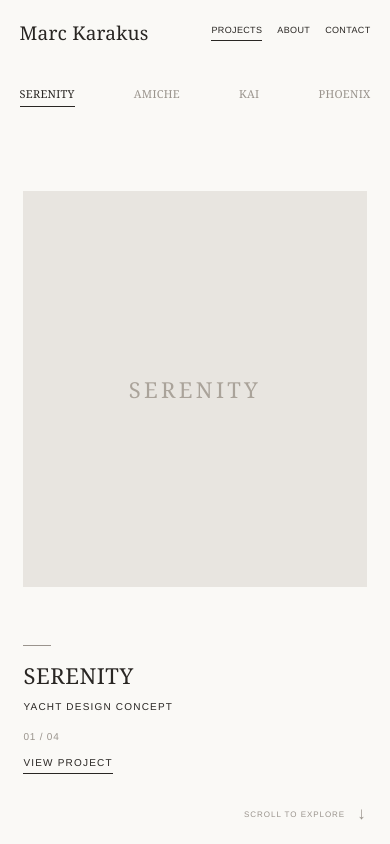
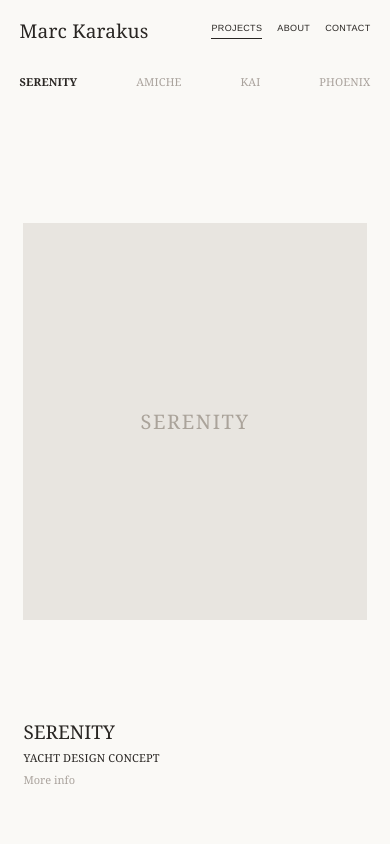
Before and after one commit to karakusmarc/karakusmarc.github.io, a plain HTML site: page projects.html in a window 390 px wide. Shown: the top 844 px of the page. Drawn offline with Linux system fonts and the light colour scheme.

Commit message:
Update projects.html

```diff
--- a/projects.html
+++ b/projects.html
@@ -24,8 +24,7 @@
         :root {
             --paper: #faf9f6;
             --ink: #292623;
-            --muted: #9a948d;
-            --line: #dedbd5;
+            --muted: #aaa39d;
 
             --serif: Georgia, "Times New Roman", serif;
             --sans: "Helvetica Neue", Helvetica, Arial, sans-serif;
@@ -73,6 +72,7 @@
 
         .site-header {
             position: fixed;
+
             top: 0;
             left: 0;
             right: 0;
@@ -83,26 +83,32 @@
             justify-content: space-between;
             align-items: flex-start;
 
-            padding: 26px 4%;
+            padding: 22px 4%;
+
             background: var(--paper);
         }
 
         .site-brand {
             font-family: var(--serif);
+
             font-size: 23px;
             font-weight: 400;
             letter-spacing: 0.01em;
+            line-height: 1.2;
+
             white-space: nowrap;
         }
 
         .site-navigation {
             display: flex;
             gap: 35px;
+
             padding-top: 7px;
         }
 
         .site-navigation a {
             font-family: var(--sans);
+
             font-size: 10px;
             font-weight: 400;
             letter-spacing: 0.12em;
@@ -122,38 +128,44 @@
 
         /* =====================================
            FIXED PROJECT MENU
+
+           Small typography
+           Compact spacing
+           Located directly below brand
+           No active indicator line
         ===================================== */
 
         .project-menu {
             position: fixed;
+
             left: 4%;
-            top: 50%;
-            transform: translateY(-50%);
+            top: 80px;
 
             z-index: 90;
 
             display: flex;
             flex-direction: column;
             align-items: flex-start;
-            gap: 26px;
+
+            gap: 9px;
         }
 
         .project-menu a {
             display: block;
 
-            padding: 5px 0 5px 16px;
-            border-left: 1px solid transparent;
+            font-family: var(--serif);
 
-            font-family: var(--serif);
-            font-size: 15px;
-            letter-spacing: 0.045em;
+            font-size: 13px;
+            font-weight: 400;
+            line-height: 1.25;
+
+            letter-spacing: 0.025em;
 
             color: var(--muted);
 
             transition:
-                color 0.4s ease,
-                border-color 0.4s ease,
-                opacity 0.4s ease;
+                color 0.3s ease,
+                font-weight 0.3s ease;
         }
 
         .project-menu a:hover {
@@ -162,18 +174,20 @@
 
         .project-menu a.active {
             color: var(--ink);
-            border-left-color: var(--ink);
+            font-weight: 700;
         }
 
 
         /* =====================================
-           FULL SCREEN PROJECT SLIDES
+           FULLSCREEN PROJECT PANELS
         ===================================== */
 
         .project-panel {
             width: 100%;
+
             height: 100vh;
             height: 100svh;
+
             min-height: 560px;
 
             display: grid;
@@ -195,7 +209,7 @@
 
 
         /* =====================================
-           CENTRAL PROJECT IMAGE
+           CENTRAL IMAGE
         ===================================== */
 
         .project-visual {
@@ -208,11 +222,13 @@
             align-self: center;
 
             display: block;
+
             cursor: pointer;
         }
 
         .image-frame {
             width: 100%;
+
             height: 65vh;
             height: 65svh;
 
@@ -242,7 +258,7 @@
 
 
         /* =====================================
-           IMAGE PLACEHOLDER
+           IMAGE FALLBACK
         ===================================== */
 
         .image-frame.is-empty {
@@ -251,8 +267,11 @@
 
         .image-fallback {
             font-family: var(--serif);
-            font-size: 22px;
-            letter-spacing: 0.15em;
+
+            font-size: 20px;
+            font-weight: 400;
+            letter-spacing: 0.08em;
+
             color: #aaa39a;
             text-align: center;
         }
@@ -260,6 +279,10 @@
 
         /* =====================================
            PROJECT INFORMATION
+
+           Smaller and more discreet
+           No decorative line
+           No project counter
         ===================================== */
 
         .project-information {
@@ -268,90 +291,53 @@
             width: 100%;
 
             align-self: end;
-            margin-bottom: 12vh;
-        }
 
-        .info-rule {
-            display: block;
-            width: 28px;
-            height: 1px;
-
-            margin-bottom: 20px;
-            background: var(--muted);
+            margin-bottom: 5vh;
         }
 
         .project-information h2 {
             font-family: var(--serif);
-            font-size: 23px;
+
+            font-size: 19px;
             font-weight: 400;
-            letter-spacing: 0.025em;
+            letter-spacing: 0;
 
-            margin-bottom: 8px;
+            line-height: 1.3;
+
+            margin-bottom: 5px;
         }
 
         .project-category {
-            font-family: var(--sans);
-            font-size: 10px;
+            font-family: var(--serif);
+
+            font-size: 12px;
             font-weight: 400;
-            letter-spacing: 0.12em;
-            line-height: 1.8;
-        }
 
-        .project-counter {
-            display: block;
+            letter-spacing: 0.015em;
+            line-height: 1.5;
 
-            margin-top: 15px;
-
-            font-family: var(--sans);
-            font-size: 10px;
-            letter-spacing: 0.08em;
-            color: var(--muted);
+            color: var(--ink);
         }
 
         .project-link {
             display: inline-block;
 
-            margin-top: 28px;
-            padding-bottom: 5px;
+            margin-top: 6px;
 
-            font-family: var(--sans);
-            font-size: 10px;
-            letter-spacing: 0.12em;
+            font-family: var(--serif);
 
-            border-bottom: 1px solid var(--ink);
+            font-size: 12px;
+            font-weight: 400;
 
-            transition: opacity 0.3s ease;
+            letter-spacing: 0;
+
+            color: var(--muted);
+
+            transition: color 0.3s ease;
         }
 
         .project-link:hover {
-            opacity: 0.5;
-        }
-
-
-        /* =====================================
-           SCROLL INDICATOR
-        ===================================== */
-
-        .scroll-indicator {
-            position: fixed;
-            right: 4%;
-            bottom: 30px;
-            z-index: 80;
-
-            display: flex;
-            align-items: center;
-            gap: 12px;
-
-            font-family: var(--sans);
-            font-size: 9px;
-            letter-spacing: 0.12em;
-            color: var(--muted);
-
-            pointer-events: none;
-        }
-
-        .scroll-indicator span {
-            font-size: 17px;
+            color: var(--ink);
         }
 
 
@@ -371,11 +357,16 @@
             }
 
             .project-menu a {
-                font-size: 13px;
+                font-size: 12px;
             }
 
             .project-information h2 {
-                font-size: 20px;
+                font-size: 18px;
+            }
+
+            .project-category,
+            .project-link {
+                font-size: 11px;
             }
 
             .image-frame {
@@ -411,52 +402,50 @@
             }
 
 
-            /* Horizontal fixed project menu */
+            /* Horizontal project menu */
 
             .project-menu {
                 top: 65px;
+
                 left: 0;
                 right: 0;
 
-                transform: none;
+                padding: 10px 5%;
 
-                padding: 16px 5% 12px;
                 background: var(--paper);
 
                 flex-direction: row;
                 justify-content: space-between;
                 align-items: center;
+
                 gap: 8px;
             }
 
             .project-menu a {
-                border-left: none;
-                border-bottom: 1px solid transparent;
-
-                padding: 5px 0;
-
                 font-size: 11px;
-                letter-spacing: 0.025em;
+                letter-spacing: 0.015em;
             }
 
             .project-menu a.active {
-                border-left: none;
-                border-bottom-color: var(--ink);
+                font-weight: 700;
             }
 
 
-            /* Vertical mobile composition */
+            /* Project composition */
 
             .project-panel {
                 height: 100svh;
                 min-height: 560px;
 
                 grid-template-columns: 1fr;
-                grid-template-rows: minmax(0, 1fr) auto;
+
+                grid-template-rows:
+                    minmax(0, 1fr)
+                    auto;
 
                 gap: 12px;
 
-                padding: 145px 6% 70px;
+                padding: 135px 6% 55px;
             }
 
             .project-visual {
@@ -480,26 +469,17 @@
             }
 
             .project-information h2 {
-                font-size: 22px;
+                font-size: 19px;
+                margin-bottom: 5px;
             }
 
             .project-category {
-                font-size: 10px;
+                font-size: 11px;
             }
 
             .project-link {
-                margin-top: 15px;
-            }
-
-            .info-rule {
-                margin-bottom: 14px;
-            }
-
-            .scroll-indicator {
-                bottom: 20px;
-                right: 6%;
-
-                font-size: 8px;
+                font-size: 11px;
+                margin-top: 6px;
             }
 
         }
@@ -531,7 +511,7 @@
 
 
     <!-- =====================================
-         SITE HEADER
+         HEADER
     ===================================== -->
 
     <header class="site-header">
@@ -605,7 +585,7 @@
 
                     <img
                         src="WEB/home/serenity.webp"
-                        alt="SERENITY yacht concept">
+                        alt="SERENITY yacht design concept">
 
                     <span class="image-fallback" hidden>
                         SERENITY
@@ -618,20 +598,15 @@
 
             <div class="project-information">
 
-                <span class="info-rule"></span>
-
                 <h2>SERENITY</h2>
 
                 <p class="project-category">
                     YACHT DESIGN CONCEPT
                 </p>
 
-                <span class="project-counter">
-                    01 / 04
-                </span>
-
-                <a class="project-link" href="serenity.html">
-                    VIEW PROJECT
+                <a class="project-link"
+                   href="serenity.html">
+                    More info
                 </a>
 
             </div>
@@ -667,20 +642,15 @@
 
             <div class="project-information">
 
-                <span class="info-rule"></span>
-
                 <h2>AMICHE</h2>
 
                 <p class="project-category">
                     60M MOTOR YACHT
                 </p>
 
-                <span class="project-counter">
-                    02 / 04
-                </span>
-
-                <a class="project-link" href="amiche.html">
-                    VIEW PROJECT
+                <a class="project-link"
+                   href="amiche.html">
+                    More info
                 </a>
 
             </div>
@@ -716,20 +686,15 @@
 
             <div class="project-information">
 
-                <span class="info-rule"></span>
-
                 <h2>KAI</h2>
 
                 <p class="project-category">
                     24M SAILING YACHT
                 </p>
 
-                <span class="project-counter">
-                    03 / 04
-                </span>
-
-                <a class="project-link" href="kai.html">
-                    VIEW PROJECT
+                <a class="project-link"
+                   href="kai.html">
+                    More info
                 </a>
 
             </div>
@@ -765,20 +730,15 @@
 
             <div class="project-information">
 
-                <span class="info-rule"></span>
-
                 <h2>PHOENIX</h2>
 
                 <p class="project-category">
                     42M MOTOR YACHT
                 </p>
 
-                <span class="project-counter">
-                    04 / 04
-                </span>
-
-                <a class="project-link" href="phoenix.html">
-                    VIEW PROJECT
+                <a class="project-link"
+                   href="phoenix.html">
+                    More info
                 </a>
 
             </div>
@@ -787,19 +747,6 @@
 
 
     </main>
-
-
-    <!-- =====================================
-         SCROLL INDICATOR
-    ===================================== -->
-
-    <div class="scroll-indicator"
-         aria-hidden="true">
-
-        SCROLL TO EXPLORE
-        <span>↓</span>
-
-    </div>
 
 
     <!-- =====================================
@@ -817,7 +764,7 @@
         );
 
 
-        /* Update active menu item */
+        /* Update selected project */
 
         function setActiveProject(id) {
 
@@ -832,14 +779,18 @@
                 );
 
                 if (isActive) {
+
                     link.setAttribute(
                         "aria-current",
                         "location"
                     );
+
                 } else {
+
                     link.removeAttribute(
                         "aria-current"
                     );
+
                 }
 
             });
@@ -847,9 +798,10 @@
         }
 
 
-        /* Detect current project during scroll */
+        /* Detect project during scrolling */
 
         const observer = new IntersectionObserver(
+
             entries => {
 
                 entries.forEach(entry => {
@@ -865,9 +817,11 @@
                 });
 
             },
+
             {
                 threshold: 0.6
             }
+
         );
 
 
@@ -876,7 +830,7 @@
         });
 
 
-        /* Immediate feedback on menu click */
+        /* Project menu navigation */
 
         menuLinks.forEach(link => {
 
@@ -893,13 +847,14 @@
         });
 
 
-        /* Handle an image not yet uploaded */
+        /* Fallback for missing images */
 
         document.querySelectorAll(
             ".image-frame"
         ).forEach(frame => {
 
             const image = frame.querySelector("img");
+
             const fallback = frame.querySelector(
                 ".image-fallback"
             );
@@ -927,7 +882,6 @@
 
         });
 
-
     </script>
 
 </body>
```
